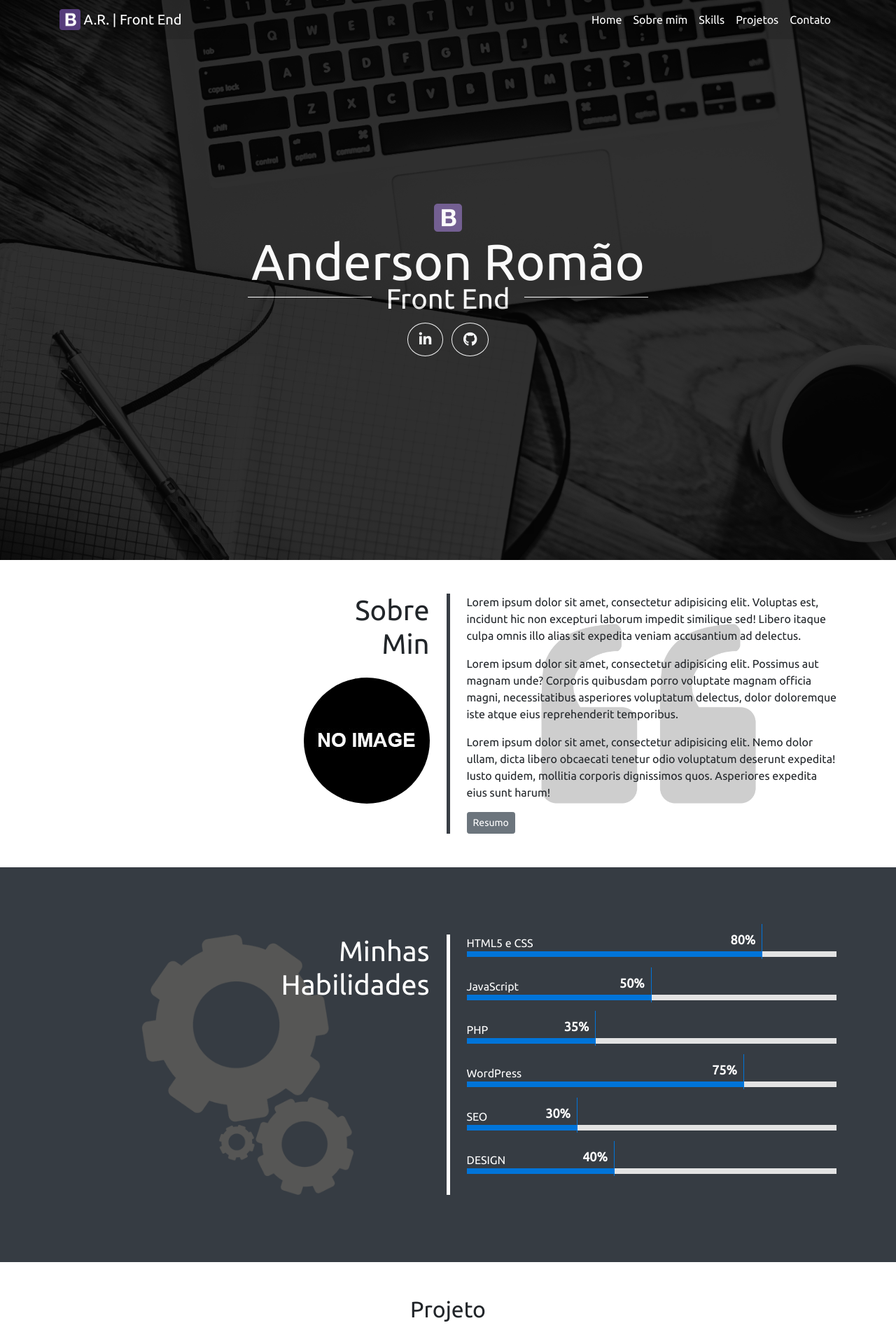
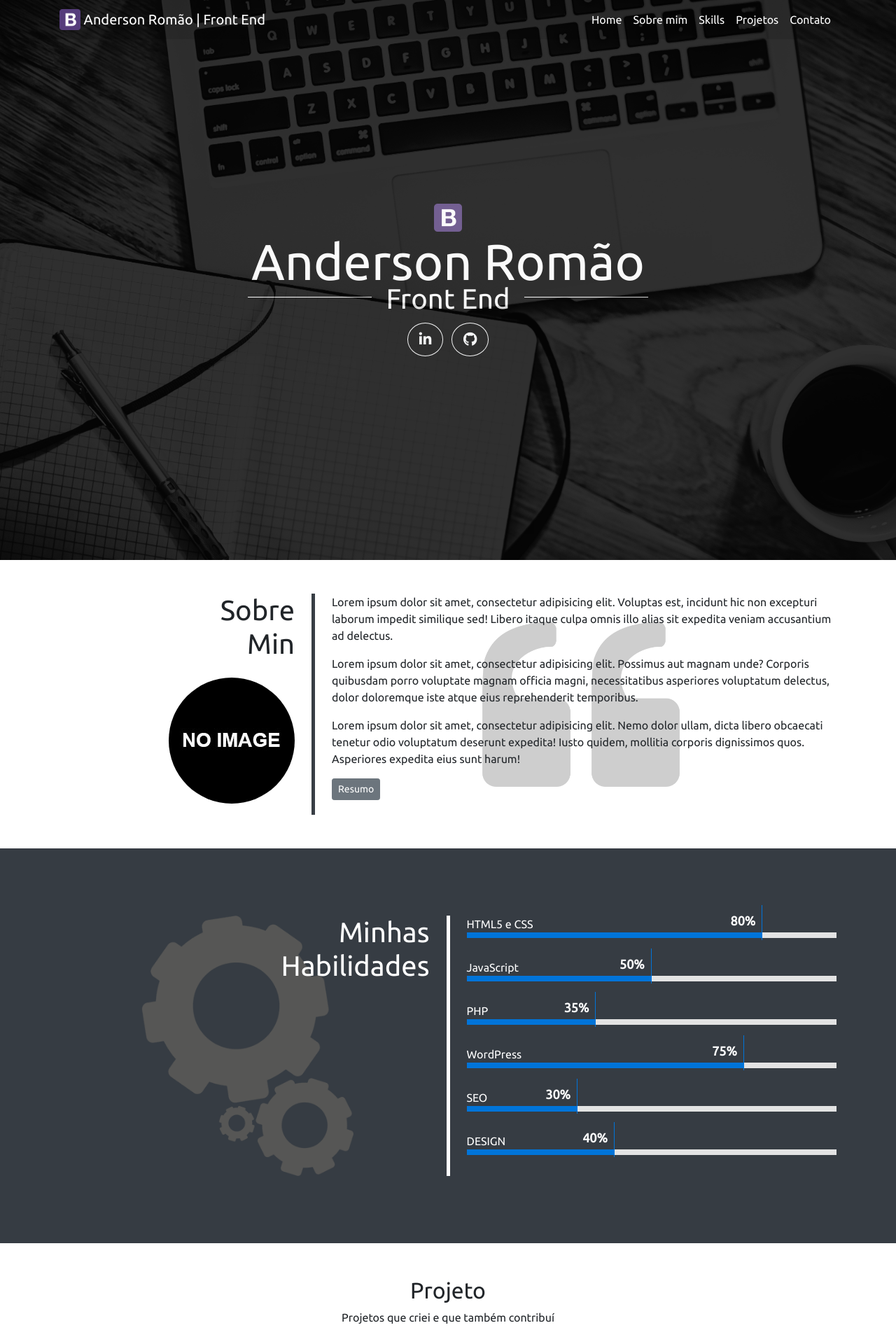
Before and after one commit to andblade/adocao, a PHP site: page / in a window 1280 px wide. Shown: the top 1900 px of the page at 70% size. Run offline with PHP 8.4, Linux system fonts and the light colour scheme; some libraries are stand-ins or nearby versions.

Commit message:
mudança para php com includes

```diff
--- a/css/estilo.css
+++ b/css/estilo.css
@@ -37,9 +37,6 @@ body{
   height: 100%;
   background-color: black;
   opacity: 0.8;
-}
-.texto{
-  /*z-index: 1;*/
 }
 
 .linha{
@@ -167,10 +164,9 @@ body{
 
 
 
-
-
 /* -------------------------- media queires -------------------------- */
 
+/* até monitores com largura de 991px */
 @media screen and (max-width: 991.98px) {
   .cor-nav{
     background: #333a40;
@@ -180,6 +176,7 @@ body{
   }
 }
 
+/* até tablets com largura de 767px */
 @media screen and (max-width: 767.98px) {
   .font-media {
     font-size: 2.5rem;
@@ -192,6 +189,7 @@ body{
   }
 }
 
+/* até celulares com largura de 575px */
 @media screen and (max-width: 575.98px) {
   .font-media {
     font-size: 1.5rem;
--- a/inc/navbar.html
+++ b/inc/navbar.php
@@ -1,8 +1,8 @@
 <nav class="navbar fixed-top cor-nav txtbranco navbar-dark navbar-expand-lg">
   <div class="container">
-    <a href="#" class="navbar-brand desliza" title="ESCREVA_AQUI">
+    <a href="#index" class="navbar-brand desliza" title="ESCREVA_AQUI">
       <img class="d-inline-block align-top" src="imagens/logo.png" alt="ESCREVA_AQUI" title="ESCREVA_AQUI" width="30" height="30">
-      A.R. | Front End
+      Anderson Romão | Front End
     </a>
     <button class="navbar-toggler" type="button" data-toggle="collapse" data-target="#navbarSite" aria-controls="navbarSite" aria-expanded="false">
       <span class="navbar-toggler-icon"></span>
--- a/index.html
+++ b/index.php
@@ -23,7 +23,7 @@
     <button id="buttonTop" class="btn shadow-none"><i class="fas fa-arrow-up"></i></button>
 
     <!-- Barra de navegação -->
-    <div w3-include-html="inc/navbar.html"></div>
+    <?include('inc/navbar.php');?>
 
     <!-- Banner e descrição -->
     <div id="index" class="jumbotron jumbotron-fluid">
@@ -49,11 +49,11 @@
       <section id="sobre">
         <div class="container">
           <div class="row my-5">
-            <div class="col-12 col-md border-r pr-4">
+            <div class="col-12 col-md-4 border-r pr-4">
               <h2 class="text-center text-md-right h1">Sobre<br>Min</h2>
               <img src="imagens/imagem-02.jpg" class="rounded-circle d-block mx-auto float-md-right my-3" alt="Sobre Mim" title="Sobre Mim">
             </div>
-            <div class="col-12 col-md pl-4 aspas">
+            <div class="col-12 col-md-8 pl-4 aspas">
               <p>Lorem ipsum dolor sit amet, consectetur adipisicing elit. Voluptas est, incidunt hic non excepturi laborum impedit similique sed! Libero itaque culpa omnis illo alias sit expedita veniam accusantium ad delectus.</p>
               <p>Lorem ipsum dolor sit amet, consectetur adipisicing elit. Possimus aut magnam unde? Corporis quibusdam porro voluptate magnam officia magni, necessitatibus asperiores voluptatum delectus, dolor doloremque iste atque eius reprehenderit temporibus.</p>
               <p>Lorem ipsum dolor sit amet, consectetur adipisicing elit. Nemo dolor ullam, dicta libero obcaecati tenetur odio voluptatum deserunt expedita! Iusto quidem, mollitia corporis dignissimos quos. Asperiores expedita eius sunt harum!</p>
@@ -64,8 +64,8 @@
       </section>
 
       <!-- Habilidades -->
-      <!-- <div w3-include-html="inc/skill-circular.html"></div> -->
-      <div w3-include-html="inc/progress-bar-demo52.html"></div>
+      <!-- <?include('inc/skill-circular.php');?> -->
+      <?include('inc/progress-bar-demo52.php');?>
 
 
 
@@ -221,9 +221,5 @@
 
     <!-- JavaScript (Opcional) -->
     <script src="js/funcoes.js"></script>
-
-    <script>
-      w3.includeHTML();
-    </script>
   </body>
 </html>
```
Also changed, not shown: README.md, inc/card-portfolio.php (renamed from inc/card-portfolio.html), inc/progress-bar-demo52.php (renamed from inc/progress-bar-demo52.html), inc/skill-circular.php (renamed from inc/skill-circular.html), inc/skill.php (renamed from inc/skill.html).
